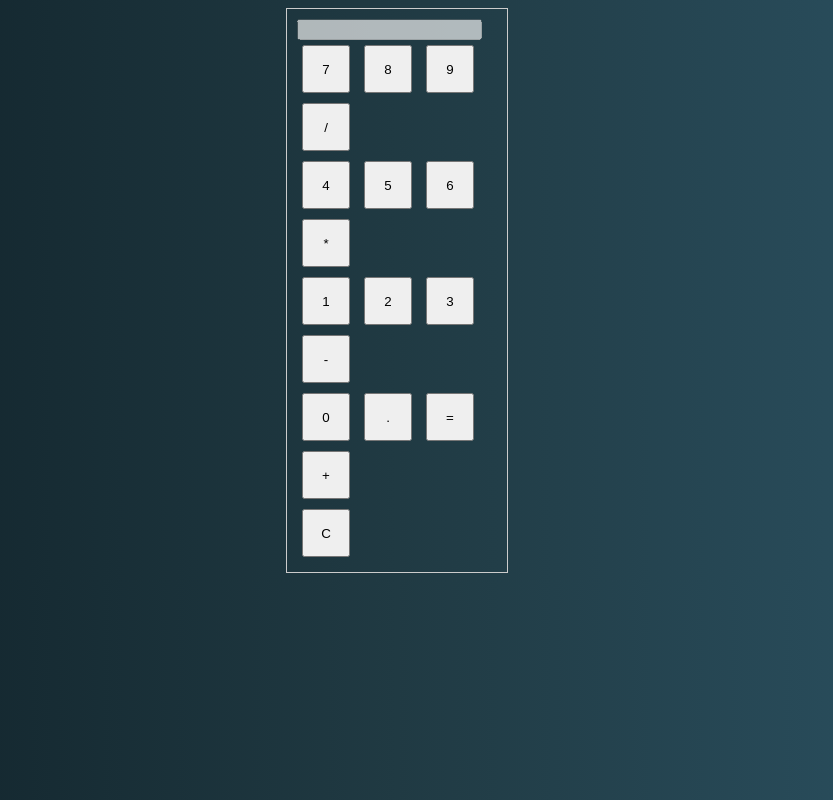
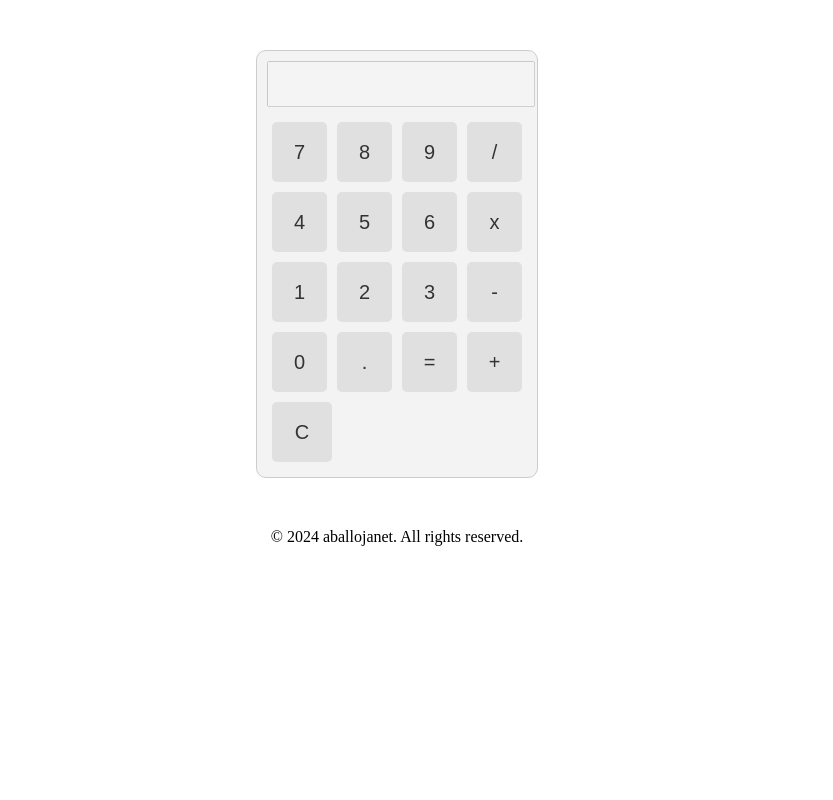
Before and after one commit to happy-janet/validationform, a plain HTML site: page calculator.html in a window 1280 px wide. Shown: the whole page, without its empty margins (243-1076 px from the left). Drawn offline with Linux system fonts and the light colour scheme.

Commit message:
made changes to form and calculator

```diff
--- a/calculator.css
+++ b/calculator.css
@@ -1,4 +1,4 @@
-body {
+/* body {
     background: linear-gradient(to right, #0f2027, #203a43, #2c5364);
     font-family: "Times New Roman", Times, serif;
   }
@@ -11,3 +11,57 @@ body {
   border: none;
   border-radius: 4px;
  }
+  */
+  .calculator {
+    width: 260px;
+    border: 1px solid #ccc;
+    padding: 10px;
+    margin: 50px auto;
+    border-radius: 10px;
+    background-color: #f3f3f3;
+}
+
+input[type="text"] {
+    width: 100%;
+    height: 40px;
+    font-size: 20px;
+    text-align: right;
+    margin-bottom: 10px;
+}
+
+.row {
+    display: flex;
+    justify-content: space-between;
+}
+
+input[type="button"] {
+    width: 60px;
+    height: 60px;
+    margin: 5px;
+    font-size: 20px;
+    border: none;
+    border-radius: 5px;
+    background-color: #e0e0e0;
+    color: #333;
+}
+
+input[type="button"]:hover {
+    background-color: #ccc;
+}
+
+.operator {
+    background-color: #f0ad4e;
+    color: #fff;
+}
+
+.clear {
+    background-color: #d9534f;
+    color: #fff;
+}
+
+.clear:hover {
+    background-color: #c9302c;
+}
+  footer{
+    text-align: center;
+  }
--- a/calculator.html
+++ b/calculator.html
@@ -3,53 +3,46 @@
 <head>
     <meta charset="UTF-8">
     <meta name="viewport" content="width=device-width, initial-scale=1.0">
-    <title>Simple Calculator</title>
+    <title>iPhone Calculator</title>
     <link rel="stylesheet" href="calculator.css">
-    <style>
-        /* Add some basic styling for the calculator */
-        .calculator {
-            width: 200px;
-            border: 1px solid #ccc;
-            padding: 10px;
-            margin: 0 auto;
-        }
-        input[type="button"] {
-            width: 48px;
-            height: 48px;
-            margin: 5px;
-        }
-    </style>
 </head>
 <body>
     <div class="calculator">
         <input type="text" id="display" disabled>
         <br>
-        <!-- Buttons for numbers and operations -->
+        <div class="row">
             <input type="button" value="7" onclick="addToDisplay('7')">
             <input type="button" value="8" onclick="addToDisplay('8')">
             <input type="button" value="9" onclick="addToDisplay('9')">
-        <input type="button" value="/" onclick="addToDisplay('/')">
-        <br>
+            <input type="button" class="operator" value="/" onclick="addToDisplay('/')">
+        </div>
+        <div class="row">
             <input type="button" value="4" onclick="addToDisplay('4')">
             <input type="button" value="5" onclick="addToDisplay('5')">
             <input type="button" value="6" onclick="addToDisplay('6')">
-        <input type="button" value="*" onclick="addToDisplay('*')">
-        <br>
+            <input type="button" class="operator" value="x" onclick="addToDisplay('*')">
+        </div>
+        <div class="row">
             <input type="button" value="1" onclick="addToDisplay('1')">
             <input type="button" value="2" onclick="addToDisplay('2')">
             <input type="button" value="3" onclick="addToDisplay('3')">
-        <input type="button" value="-" onclick="addToDisplay('-')">
-        <br>
+            <input type="button" class="operator" value="-" onclick="addToDisplay('-')">
+        </div>
+        <div class="row">
             <input type="button" value="0" onclick="addToDisplay('0')">
             <input type="button" value="." onclick="addToDisplay('.')">
-        <input type="button" value="=" onclick="calculate()">
-        <input type="button" value="+" onclick="addToDisplay('+')">
-        <br>
-        <input type="button" value="C" onclick="clearDisplay()">
+            <input type="button" class="operator" value="=" onclick="calculate()">
+            <input type="button" class="operator" value="+" onclick="addToDisplay('+')">
         </div>
+        <div class="row">
+            <input type="button" class="clear" value="C" onclick="clearDisplay()">
+        </div>
+    </div>
+    <footer>
+        <p class="text-center">&copy; 2024 aballojanet. All rights reserved.</p>
+    </footer>
 
     <script>
-        // JavaScript functions for calculator
         function addToDisplay(value) {
             document.getElementById('display').value += value;
         }
@@ -64,5 +57,6 @@
             document.getElementById('display').value = '';
         }
     </script>
+
 </body>
 </html>
--- a/form.css
+++ b/form.css
@@ -1,5 +1,5 @@
-.aballo{
-    background-color: antiquewhite;
+/* .aballo{
+    background-color:#ADBC9F;
     margin: auto;
     width: 500px;
     height: auto;
@@ -33,4 +33,60 @@ h2{
 .button:hover{
     background-color: brown;
     color: antiquewhite;
+} */
+
+
+body {
+    font-family: Arial, sans-serif;
+    background-color: #f4f4f4;
+    color: #444;
 }
+
+.container {
+    max-width: 400px;
+    margin: 0 auto;
+    padding: 20px;
+    background-color: #e0e0e0;
+    border-radius: 8px;
+    box-shadow: 0 0 10px rgba(0, 0, 0, 0.1);
+}
+
+h2 {
+    text-align: center;
+    color: #555;
+}
+
+form label {
+    font-weight: bold;
+    color: #555;
+}
+
+input[type="text"],
+input[type="email"],
+input[type="password"] {
+    width: 100%;
+    padding: 10px;
+    margin-bottom: 15px;
+    border: 1px solid #ccc;
+    border-radius: 4px;
+    box-sizing: border-box;
+}
+
+.error {
+    color: #e53935;
+    font-size: 0.9em;
+}
+
+.button {
+    background-color: #555;
+    color: #fff;
+    border: none;
+    padding: 10px 20px;
+    border-radius: 4px;
+    cursor: pointer;
+    transition: background-color 0.3s ease;
+}
+
+.button:hover {
+    background-color: #444;
+}
```
Also changed, not shown: form.html (+20 -20 lines). Lines whose indentation alone changed are shown as unchanged.
